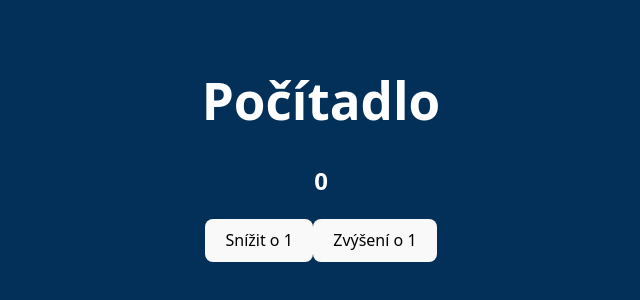
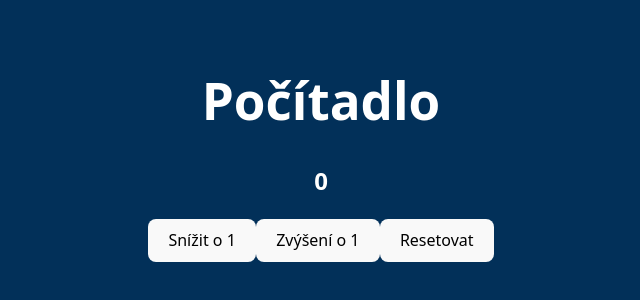
Before and after one commit to Barbora6/procvicovani, a React (Vite) app in the folder my-app/: page / in a window 1280 px wide. Shown: the part 250-550 px from the top of the page, without its empty margins (319-959 px from the left). Built offline with nearby package versions, Linux system fonts and the light colour scheme.

Commit message:
reset na nulu

```diff
--- a/my-app/src/components/Counter.jsx
+++ b/my-app/src/components/Counter.jsx
@@ -1,6 +1,7 @@
 import { useState } from "react";
 import { DecreaseButton } from "./DecreaseButton";
 import { Increase } from "./Increase";
+import { ResetButton } from "./ResetButton";
 
 export const Counter = () => {
   const [value, setValue] = useState(0);
@@ -15,12 +16,17 @@ export const Counter = () => {
     setValue(newValue);
   };
 
+  const resetToZero = () => {
+    setValue(0);
+  };
+
   return (
     <div>
       <h1>Počítadlo</h1>
       <h2>{value}</h2>
       <DecreaseButton decrease={decreaseOne} />
       <Increase increase={increaseOne} />
+      <ResetButton reset={resetToZero} />
     </div>
   );
 };
--- /dev/null
+++ b/my-app/src/components/ResetButton.jsx
@@ -0,0 +1,3 @@
+export const ResetButton = ({ reset }) => {
+  return <button onClick={reset}>Resetovat</button>;
+};
```
